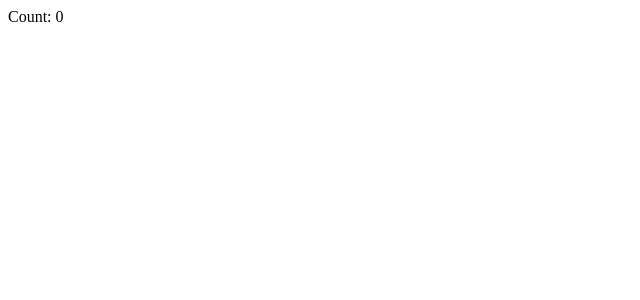
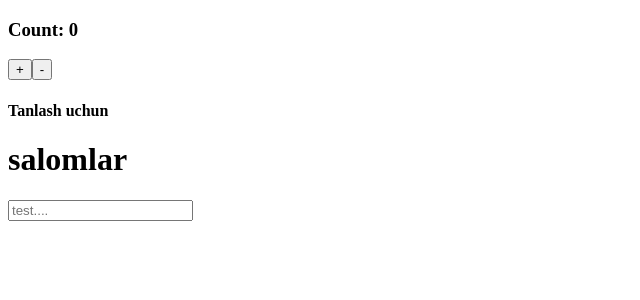
Before and after one commit to SirojiddinCoder/Focus-ReactJs, a React (Create React App) app: page / in a window 1280 px wide. Shown: the top 300 px of the page, without its empty margins (0-640 px from the left). Built offline with nearby package versions, Linux system fonts and the light colour scheme.

Commit message:
input value

```diff
--- a/src/State.jsx
+++ b/src/State.jsx
@@ -6,12 +6,39 @@ class State extends React.Component{
 
         this.state = {
             count:0,
+            title:"salomlar"
         }
     }
 
     render(){
+
+ const plus =()=>{
+
+    this.setState({count:this.state.count + 1})
+ }
+
+ const minus =()=>{
+    this.setState({count:this.state.count - 1})
+
+ }
+
+ const Onchange =(event)=>{
+    console.log(event.target.value);
+    this.setState({title:event.target.value})
+
+ }
+
         return(
-            <div>Count: {this.state.count}</div>
+            <div>
+            <h3>Count: {this.state.count}</h3>
+                <button onClick={plus}>+</button>
+                <button onClick={minus}>-</button>
+                <br />
+                <h4>Tanlash uchun</h4>
+                <h1>{this.state.title}</h1>
+                <input onChange={Onchange} type="text" placeholder="test...." />
+
+            </div>
         )
     }
 }
```
